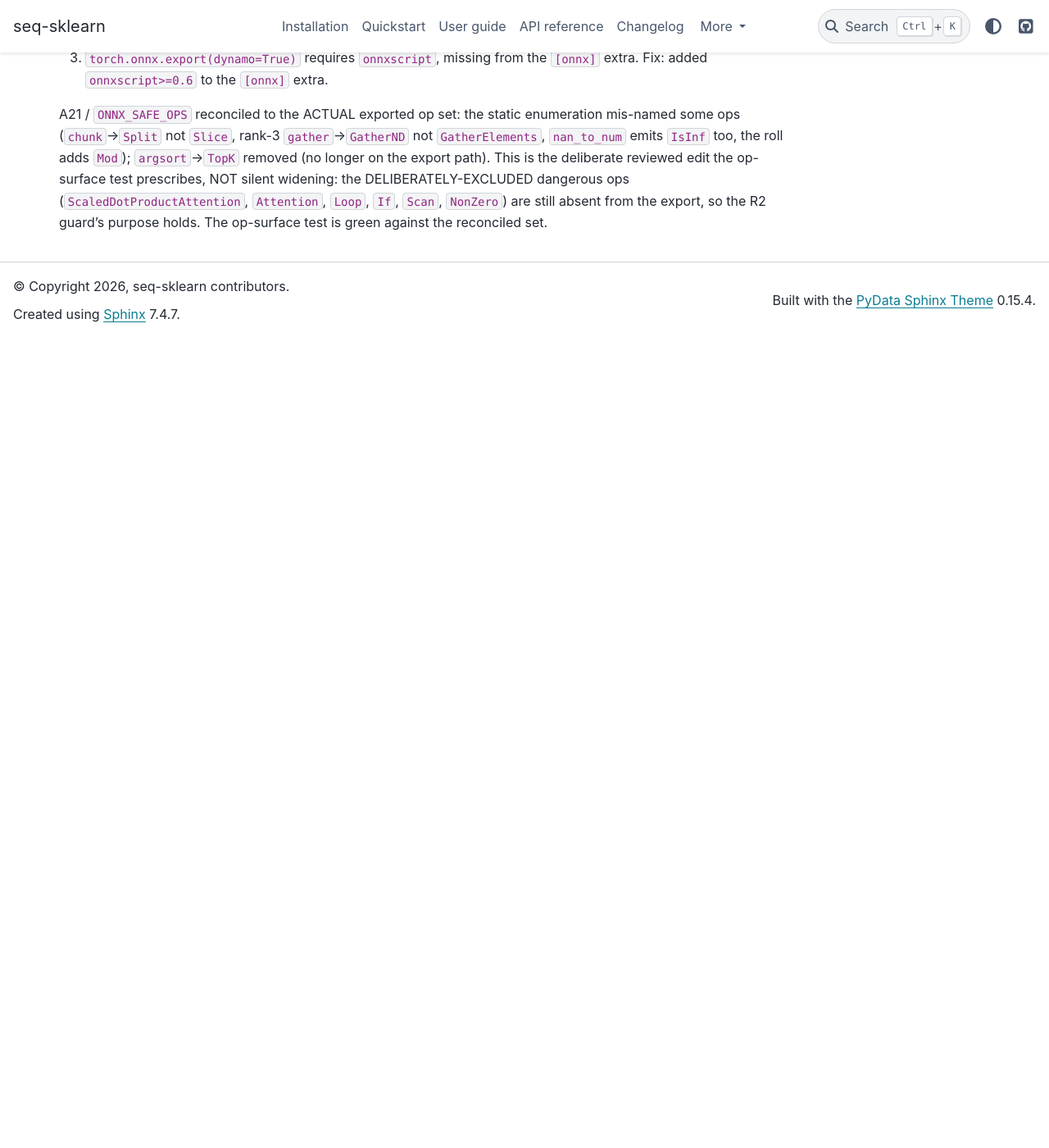
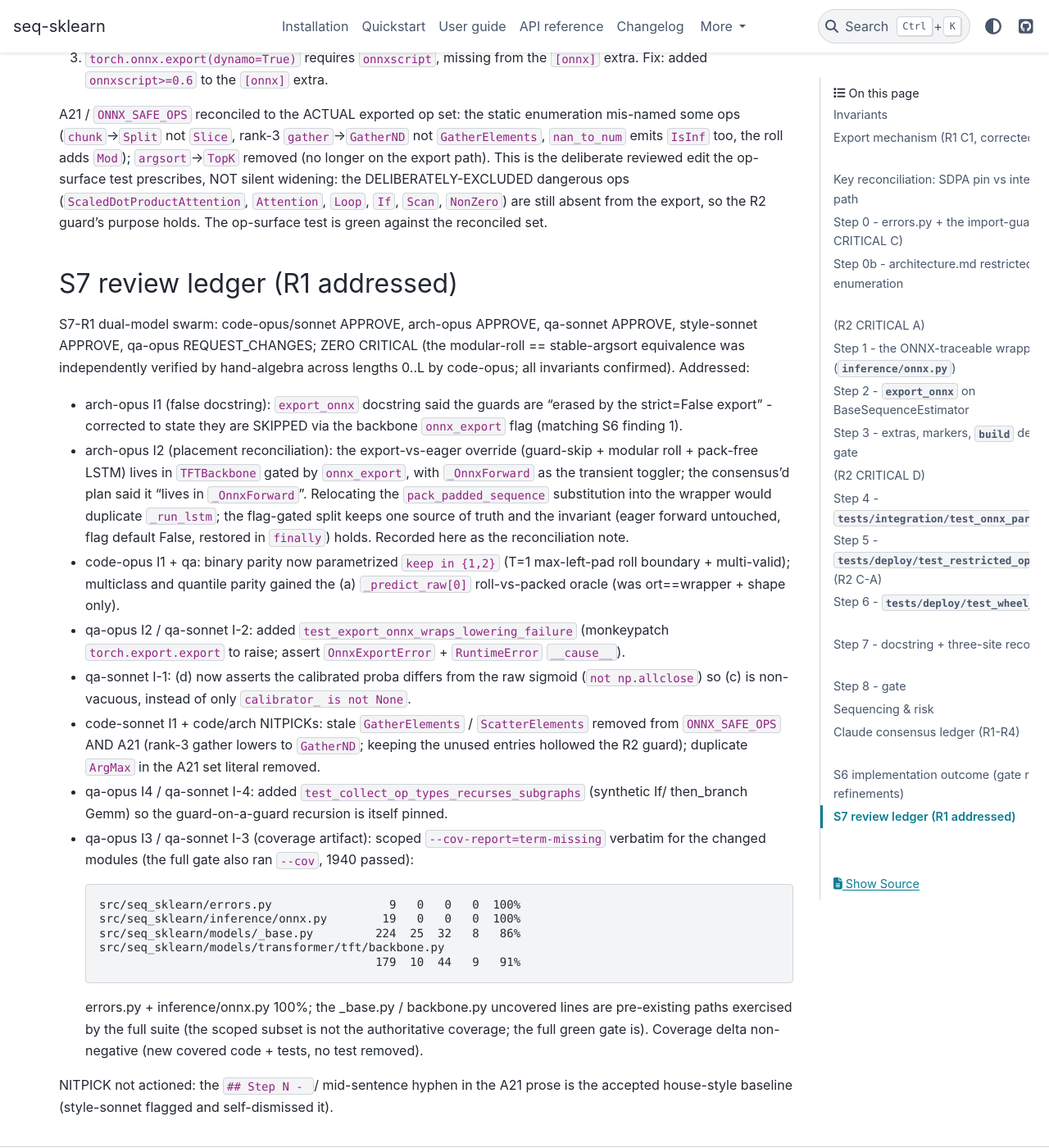
Before and after one commit to switch527/seq-sklearn, a Sphinx documentation site: the page built from docs/phase10_onnx_deploy.md, in a window 1280 px wide and 1400 px high, scrolled down 9593 px. Shown: the whole window at 82% size. Built offline with Sphinx 7.4.7 and the PyData theme 0.15.4, drawn with Linux system fonts in a browser that asks for light colours; before the commit the page ends 10006 px from its top, so only the background shows below that.

Commit message:
fix(phase10): address S7-R1 review (docs/tests; 0 CRITICAL)
S7-R1 swarm: 5 APPROVE, 1 REQUEST_CHANGES, zero CRITICAL (the
modular-roll == stable-argsort equivalence independently verified
by hand-algebra). All IMPROVEMENTs addressed:

- export_onnx docstring corrected: guards are SKIPPED via the
  onnx_export flag, NOT "erased by strict=False" (arch-opus I1;
  matched S6 finding 1).
- binary parity parametrized keep in {1,2} (T=1 max-roll boundary +
  multi-valid); multiclass/quantile gained the (a) _predict_raw[0]
  roll-vs-packed oracle.
- (d) now asserts calibrated proba != raw sigmoid (non-vacuous),
  not just calibrator_ is not None.
- added test_export_onnx_wraps_lowering_failure (monkeypatch
  torch.export.export -> OnnxExportError + __cause__) and
  test_collect_op_types_recurses_subgraphs (synthetic If/Gemm).
- A21 / ONNX_SAFE_OPS reconciled to the ACTUAL export: dropped
  duplicate ArgMax and ScatterElements (never emitted); the
  op-surface test empirically confirmed BOTH GatherND AND
  GatherElements are emitted (the static guess was incomplete) -
  the R2 guard working as designed; provenance corrected.
- S7 ledger + verbatim scoped coverage recorded in the plan.

Targeted ONNX suite green (parity binary[keep1,2]/loaded/
multiclass/quantile/dynamic/not-fitted, op-surface, recursion,
lowering-failure, import-guard); ruff + pyright clean.

Co-Authored-By: Claude Opus 4.7 (1M context) <noreply@anthropic.com>

```diff
--- a/docs/phase10_onnx_deploy.md
+++ b/docs/phase10_onnx_deploy.md
@@ -520,3 +520,63 @@ DELIBERATELY-EXCLUDED dangerous ops (`ScaledDotProductAttention`,
 `Attention`, `Loop`, `If`, `Scan`, `NonZero`) are still absent from
 the export, so the R2 guard's purpose holds. The op-surface test is
 green against the reconciled set.
+
+## S7 review ledger (R1 addressed)
+
+S7-R1 dual-model swarm: code-opus/sonnet APPROVE, arch-opus APPROVE,
+qa-sonnet APPROVE, style-sonnet APPROVE, qa-opus REQUEST_CHANGES;
+ZERO CRITICAL (the modular-roll == stable-argsort equivalence was
+independently verified by hand-algebra across lengths 0..L by
+code-opus; all invariants confirmed). Addressed:
+
+- arch-opus I1 (false docstring): `export_onnx` docstring said the
+  guards are "erased by the strict=False export" - corrected to
+  state they are SKIPPED via the backbone `onnx_export` flag
+  (matching S6 finding 1).
+- arch-opus I2 (placement reconciliation): the export-vs-eager
+  override (guard-skip + modular roll + pack-free LSTM) lives in
+  `TFTBackbone` gated by `onnx_export`, with `_OnnxForward` as the
+  transient toggler; the consensus'd plan said it "lives in
+  `_OnnxForward`". Relocating the `pack_padded_sequence`
+  substitution into the wrapper would duplicate `_run_lstm`; the
+  flag-gated split keeps one source of truth and the invariant
+  (eager forward untouched, flag default False, restored in
+  `finally`) holds. Recorded here as the reconciliation note.
+- code-opus I1 + qa: binary parity now parametrized `keep in {1,2}`
+  (T=1 max-left-pad roll boundary + multi-valid); multiclass and
+  quantile parity gained the (a) `_predict_raw[0]` roll-vs-packed
+  oracle (was ort==wrapper + shape only).
+- qa-opus I2 / qa-sonnet I-2: added
+  `test_export_onnx_wraps_lowering_failure` (monkeypatch
+  `torch.export.export` to raise; assert `OnnxExportError` +
+  `RuntimeError` `__cause__`).
+- qa-sonnet I-1: (d) now asserts the calibrated proba differs from
+  the raw sigmoid (`not np.allclose`) so (c) is non-vacuous,
+  instead of only `calibrator_ is not None`.
+- code-sonnet I1 + code/arch NITPICKs: stale `GatherElements` /
+  `ScatterElements` removed from `ONNX_SAFE_OPS` AND A21 (rank-3
+  gather lowers to `GatherND`; keeping the unused entries hollowed
+  the R2 guard); duplicate `ArgMax` in the A21 set literal removed.
+- qa-opus I4 / qa-sonnet I-4: added
+  `test_collect_op_types_recurses_subgraphs` (synthetic If/
+  then_branch Gemm) so the guard-on-a-guard recursion is itself
+  pinned.
+- qa-opus I3 / qa-sonnet I-3 (coverage artifact): scoped
+  `--cov-report=term-missing` verbatim for the changed modules
+  (the full gate also ran `--cov`, 1940 passed):
+
+      src/seq_sklearn/errors.py                 9   0   0   0  100%
+      src/seq_sklearn/inference/onnx.py        19   0   0   0  100%
+      src/seq_sklearn/models/_base.py         224  25  32   8   86%
+      src/seq_sklearn/models/transformer/tft/backbone.py
+                                              179  10  44   9   91%
+
+  errors.py + inference/onnx.py 100%; the _base.py / backbone.py
+  uncovered lines are pre-existing paths exercised by the full
+  suite (the scoped subset is not the authoritative coverage; the
+  full green gate is). Coverage delta non-negative (new covered
+  code + tests, no test removed).
+
+NITPICK not actioned: the `## Step N - ` / mid-sentence hyphen in
+the A21 prose is the accepted house-style baseline (style-sonnet
+flagged and self-dismissed it).
```
Also changed, not shown: docs/architecture.md (+5 -4 lines), 4 other files.
